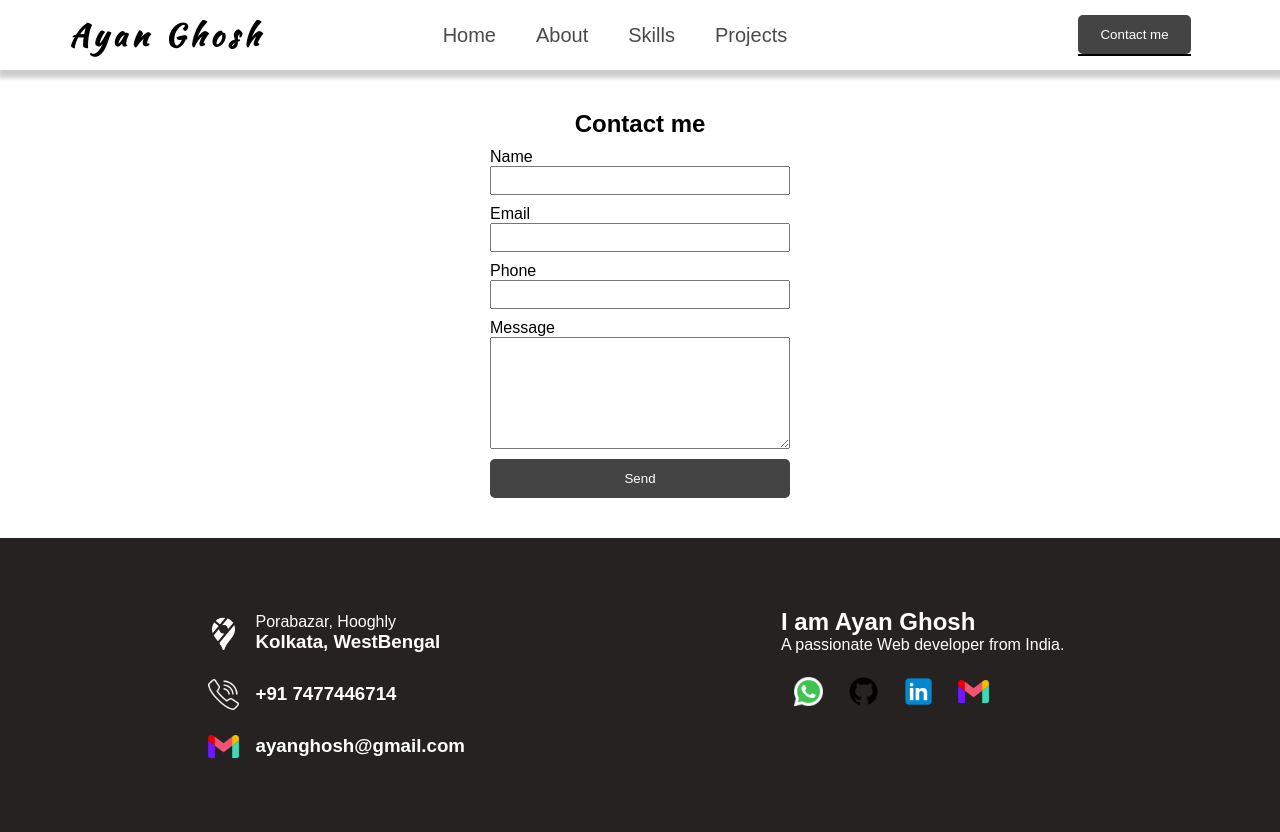
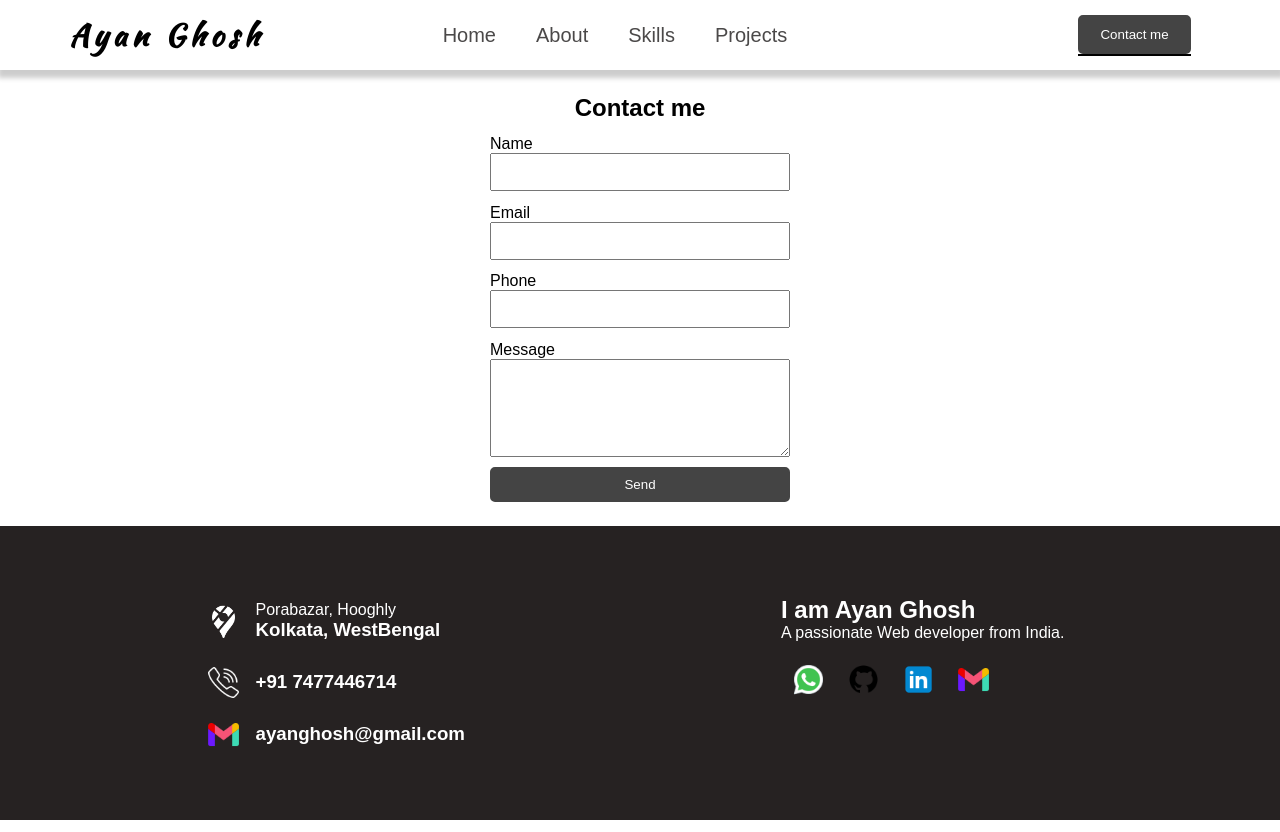
Before and after one commit to ayanonline/reactprotfolio, a React (Vite) app: page /contact-me in a window 1280 px wide. Built offline with nearby package versions, Linux system fonts and the light colour scheme; a web font is replaced by a local one.

Commit message:
contact form input field size increse & project card extra padding remove

```diff
--- a/src/components/contact/Contact.css
+++ b/src/components/contact/Contact.css
@@ -1,5 +1,5 @@
 .template {
-  padding: 20px 0;
+  padding: 1rem 0;
   display: flex;
   justify-content: center;
   align-items: center;
@@ -9,41 +9,29 @@
   display: flex;
   flex-direction: column;
   align-items: center;
-  padding: 20px;
-  border-radius: 5px;
+  padding: 0.5rem;
 }
-.close-form {
-  width: 100%;
-  display: flex;
-  justify-content: flex-end;
-  font-size: 20px;
-}
-.close-form > span {
-  font-weight: bold;
-  cursor: pointer;
-  margin: 0 0 -25px 0;
-}
-.close-form > span:hover {
-  color: red;
-}
+
 .contact-form {
   width: 300px;
   display: flex;
   flex-direction: column;
 }
 .contact-form > label {
-  margin: 10px 0 0 0;
+  margin: 0.8rem 0 0 0;
 }
 .contact-form > input {
   outline: none;
-  padding: 5px;
+  padding: 0.5rem;
+  font-size: 1rem;
 }
 .contact-form > textarea {
   outline: none;
-  padding: 5px;
+  padding: 0.5rem;
   margin: 0 0 10px 0;
-  height: 100px;
+  height: 5rem;
+  font-size: 1rem;
 }
 .contact-form > .btn {
-  padding: 10px;
+  padding: 0.5rem;
 }
--- a/src/components/projectCard/ProjectCard.css
+++ b/src/components/projectCard/ProjectCard.css
@@ -4,12 +4,12 @@
   width: 21.8rem;
   display: flex;
   flex-direction: column;
-  padding: 2rem;
+  padding: 1rem 2rem 2rem;
   margin: 10px;
 }
 .frame {
   box-sizing: border-box;
-  height: 16.8rem;
+  height: 14rem;
 }
 
 .Project-card > .about-project {
@@ -23,3 +23,9 @@
 .Project-card > .about-project > h2 {
   padding: 1rem 0;
 }
+
+@media only screen and (max-width: 600px) {
+  .frame {
+    height: 10rem;
+  }
+}
```
